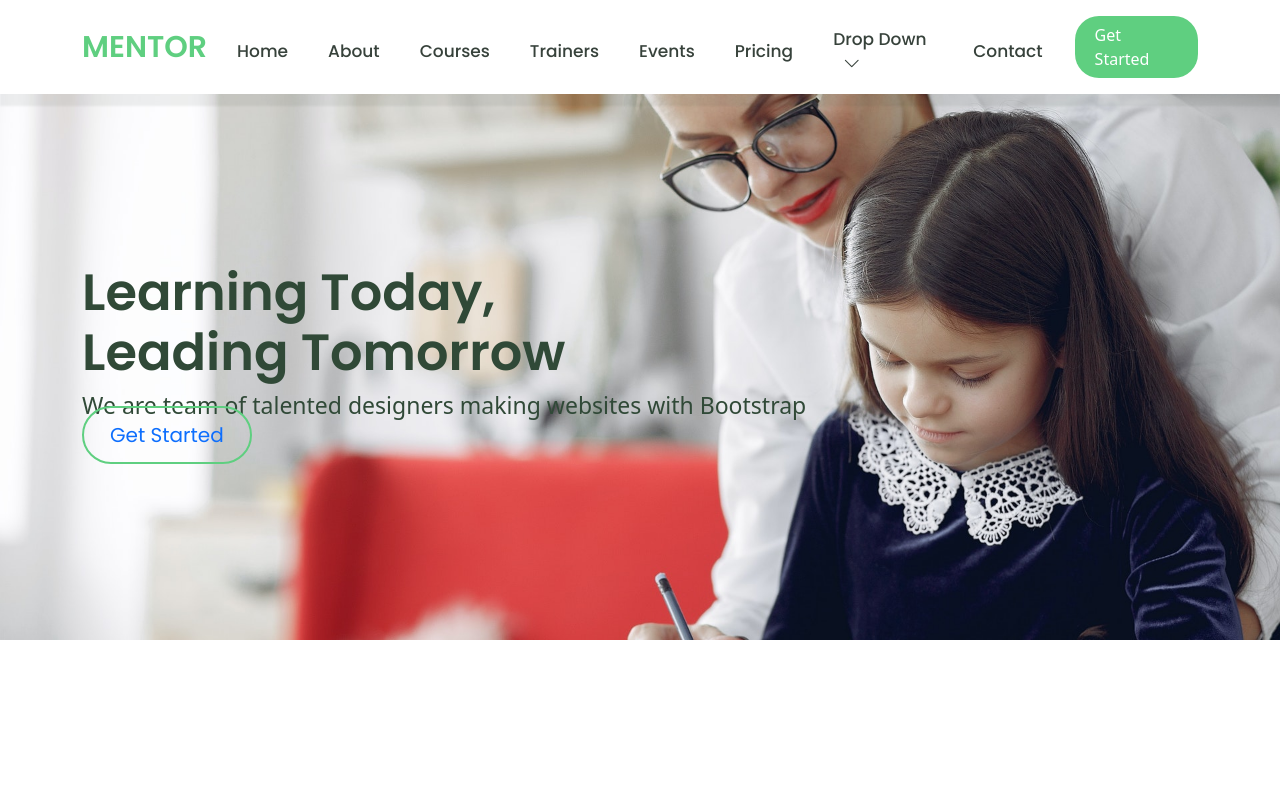
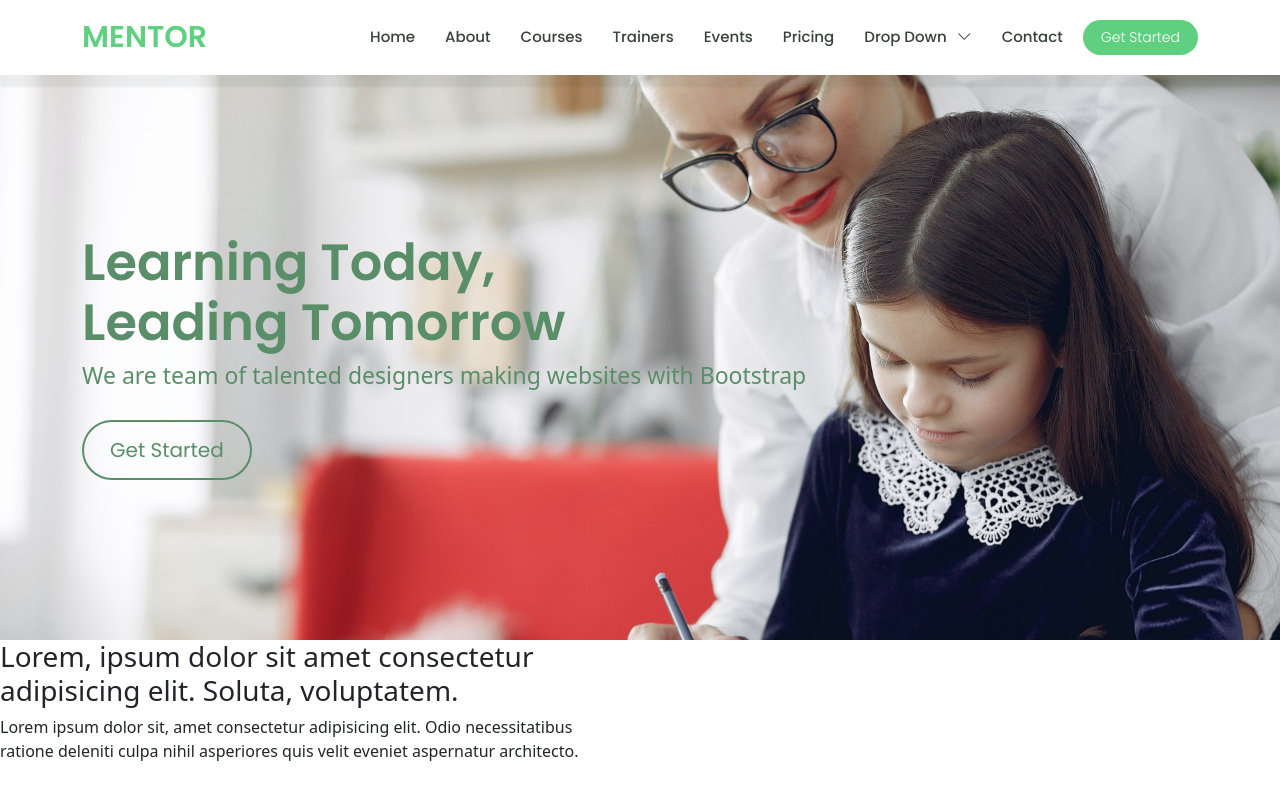
Before and after one commit to dev-asit96/mentor, a plain HTML site: page index.html in a window 1280 px wide. Drawn offline with nearby package versions, Linux system fonts and the light colour scheme.

Commit message:
hero section add

```diff
--- a/index.html
+++ b/index.html
@@ -72,6 +72,27 @@
     </section>
     <!-- Hero section End -->
 
+    <!-- About section Start -->
+    <section id="about">
+      <div class="conatiner">
+        <div class="row">
+          <div class="col-lg-6">
+            <h3>
+              Lorem, ipsum dolor sit amet consectetur adipisicing elit. Soluta,
+              voluptatem.
+            </h3>
+            <p>
+              Lorem ipsum dolor sit, amet consectetur adipisicing elit. Odio
+              necessitatibus ratione deleniti culpa nihil asperiores quis velit
+              eveniet aspernatur architecto.
+            </p>
+          </div>
+          <div class="col-lg-6"></div>
+        </div>
+      </div>
+    </section>
+    <!-- About section End -->
+
     <!-- bootstrap 5.0 bundle -->
     <script
       src="https://cdn.jsdelivr.net/npm/bootstrap@5.0.2/dist/js/bootstrap.bundle.min.js"
--- a/style.css
+++ b/style.css
@@ -39,25 +39,27 @@ a {
 
 .navbar a {
   display: flex;
-  flex-wrap: wrap;
-  justify-content: space-between;
   align-items: center;
-  font-size: 17px;
-  padding: 10px 10px 0px 30px;
-  font-weight: 500;
+  justify-content: center;
+  padding: 10px 0px 10px 30px;
   color: #37423b;
   font-family: 'Poppins', sans-serif;
+  font-size: 15px;
+  font-weight: 500;
 }
 .navbar a i {
   margin-left: 10px;
 }
 
 .get-started {
+  margin-left: 20px;
   background: #5fcf80;
-  margin-left: 22px;
-  padding: 7px 20px;
-  border-radius: 24px;
-  color: white;
+  color: #fff;
+  padding: 7px 18px;
+  border-radius: 50px;
+  font-size: 14px;
+  font-weight: 300;
+  font-family: 'Poppins', sans-serif;
 }
 
 /* Hero Section */
@@ -74,7 +76,7 @@ a {
 }
 
 #hero h1 {
-  color: #304937;
+  color: rgb(90 142 105);
   font-size: 51px;
   font-family: 'Poppins', sans-serif;
   font-weight: 600;
@@ -83,15 +85,17 @@ a {
 }
 #hero h2 {
   margin: 10px 0 0 0;
-  color: #304937;
+  color: rgb(90 142 105);
   font-size: 23px;
 }
 #hero .get-started-button {
   padding: 13px 26px;
-  border: 2px solid #5fcf80;
+  border: 2px solid rgb(90 142 105);
   font-size: 20px;
   border-radius: 42px;
   font-weight: 400;
-  font-family: 'Poppins', sans-serif;
+  font-family: Poppins, sans-serif;
   margin-top: 30px;
+  display: inline-block;
+  color: rgb(90 142 105);
 }
```
Also changed, not shown: images/about.jpg (added).
